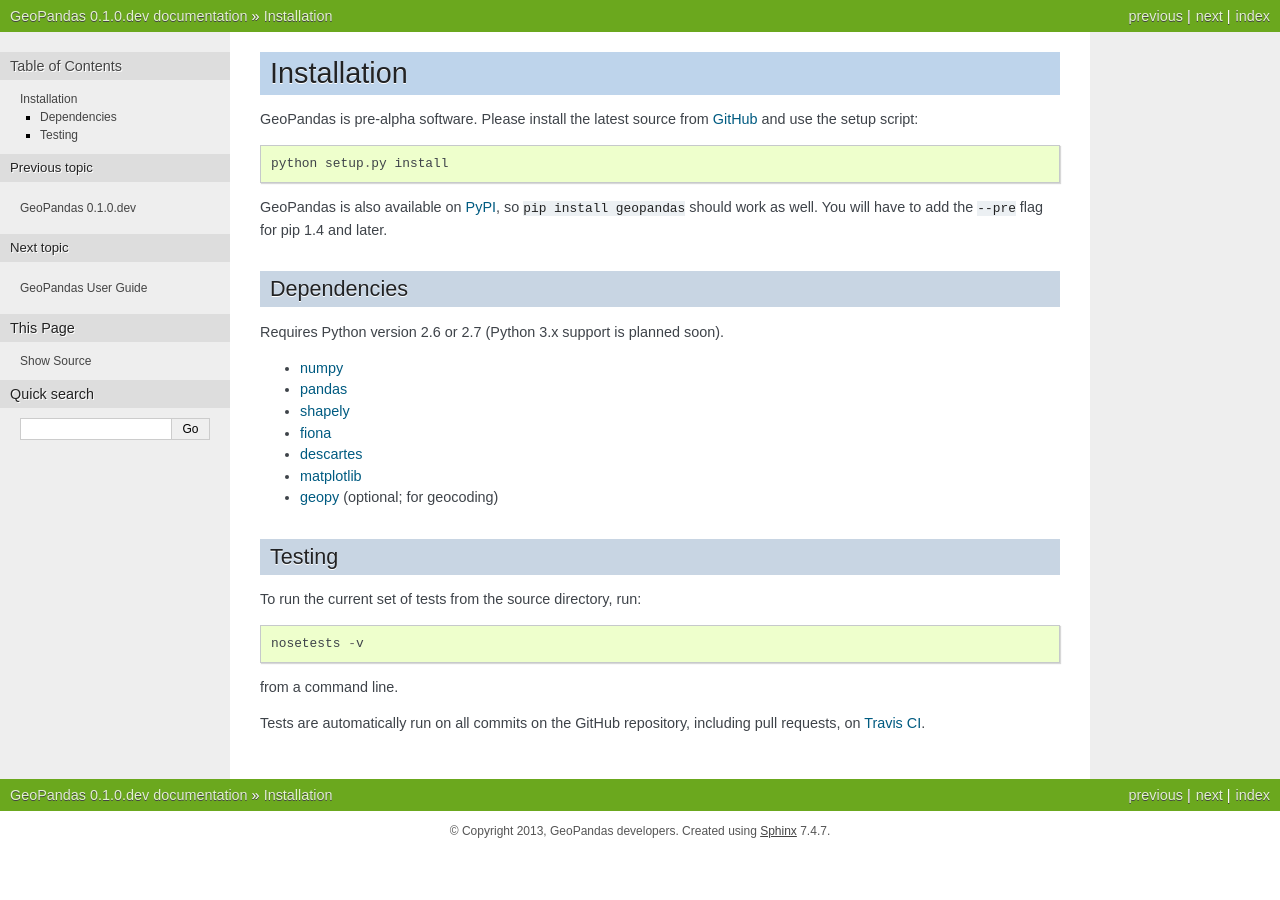
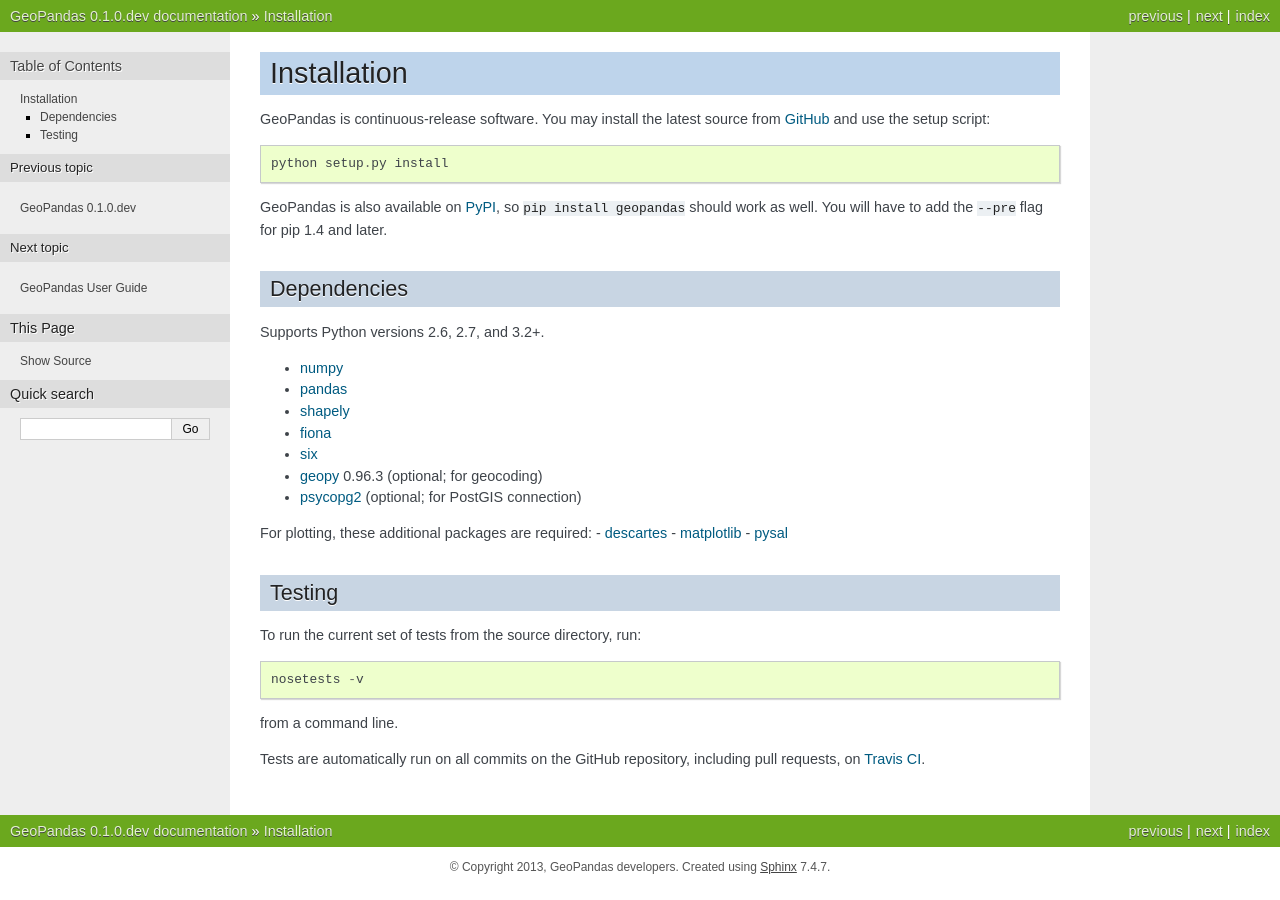
Before and after one commit to geopandas/geopandas, a Sphinx documentation site: the page built from doc/source/install.rst, in a window 1280 px wide. Built offline with Sphinx 7.4.7, drawn with Linux system fonts in a browser that asks for light colours; pages that are not in the unit, such as notebooks, are missing from menus.

Commit message:
DOC: Update install instructions for supported python versions and dependencies

```diff
--- a/doc/source/install.rst
+++ b/doc/source/install.rst
@@ -1,8 +1,8 @@
 Installation
 ============
 
-GeoPandas is pre-alpha software.  Please install the latest source
-from `GitHub`_ and use the setup script::
+GeoPandas is continuous-release software.  You may install the latest
+source from `GitHub`_ and use the setup script::
 
     python setup.py install
 
@@ -13,16 +13,20 @@
 Dependencies
 ------------
 
-Requires Python version 2.6 or 2.7 (Python 3.x support is planned
-soon).
+Supports Python versions 2.6, 2.7, and 3.2+.
 
 - `numpy`_
 - `pandas`_
 - `shapely`_
 - `fiona`_
+- `six`_
+- `geopy`_ 0.96.3 (optional; for geocoding)
+- `psycopg2`_ (optional; for PostGIS connection)
+
+For plotting, these additional packages are required:
 - `descartes`_
 - `matplotlib`_
-- `geopy`_ (optional; for geocoding)
+- `pysal`_
 
 Testing
 -------
@@ -45,6 +49,9 @@
 .. _Descartes: https://pypi.python.org/pypi/descartes
 .. _matplotlib: http://matplotlib.org
 .. _geopy: https://github.com/geopy/geopy
+.. _six: https://pythonhosted.org/six
+.. _psycopg2: https://pypi.python.org/pypi/psycopg2
+.. _pysal: http://pysal.org
 .. _Travis CI: https://travis-ci.org/kjordahl/geopandas
 
 .. toctree::
```
